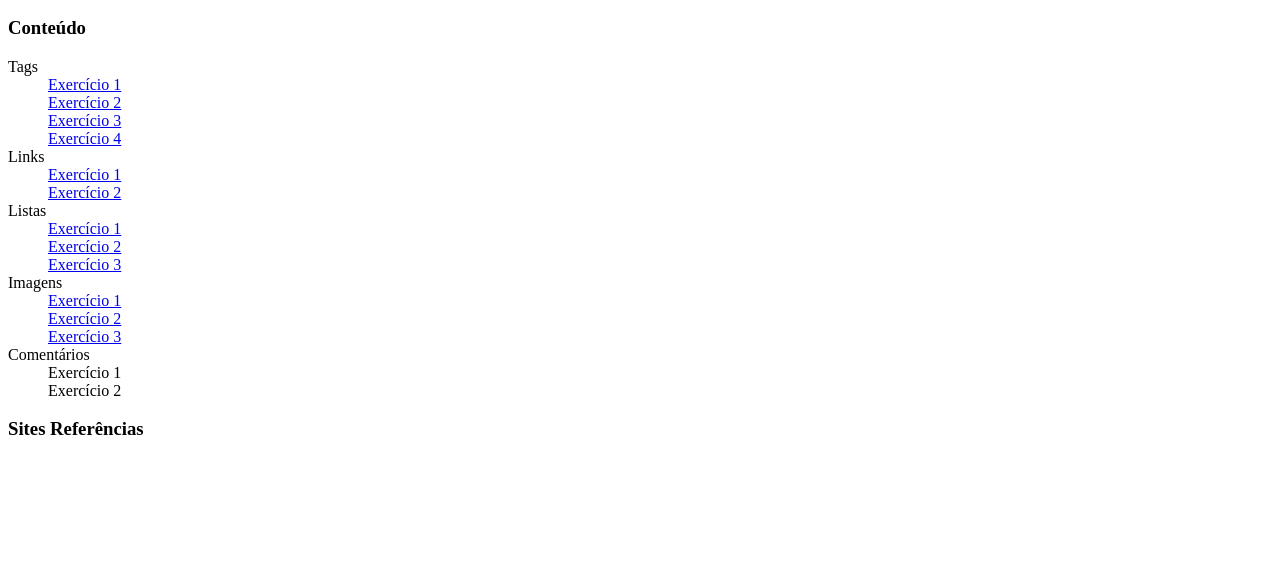
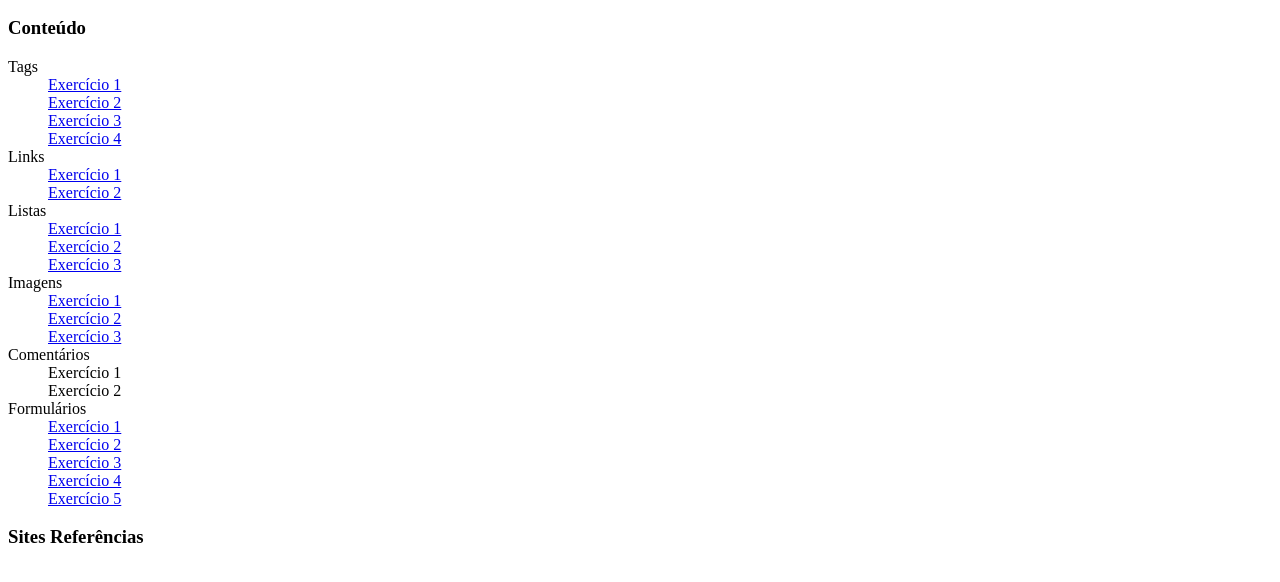
Before and after one commit to FabioHy/Project-learning, a plain HTML site: page index.html in a window 1280 px wide. Shown: the part 162-744 px from the top of the page. Drawn offline with Linux system fonts and the light colour scheme.

Commit message:
Update index.html

```diff
--- a/index.html
+++ b/index.html
@@ -35,6 +35,12 @@
         <dt>Comentários</dt>
             <dd><a href=""></a>Exercício 1</dd>                                <!--Pendente-->
             <dd><a href=""></a>Exercício 2</dd>                                <!--Pendente-->
+        <dt>Formulários</dt>
+            <dd><a href="Formulários/Exercício 1/form_ex1.html">Exercício 1</a></dd>
+            <dd><a href="Formulários/Exercício 2/form_ex2.html">Exercício 2</a></dd>
+            <dd><a href="Formulários/Exercício 3/form_ex3.html">Exercício 3</a></dd>
+            <dd><a href="Formulários/Exercício 4/form_ex4.html">Exercício 4</a></dd>
+            <dd><a href="Formulários/Exercício 5/form_ex5.html">Exercício 5</a></dd> <!--Pendente-->
     </dl>
     <h3>Sites Referências</h3>
 </body>
```
